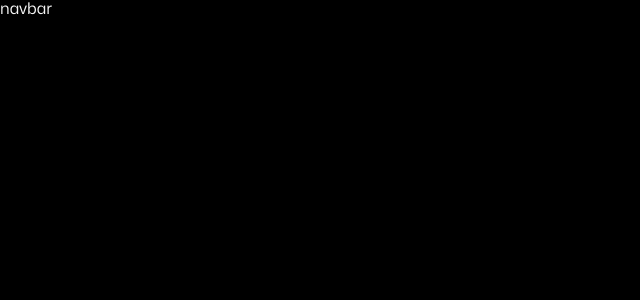
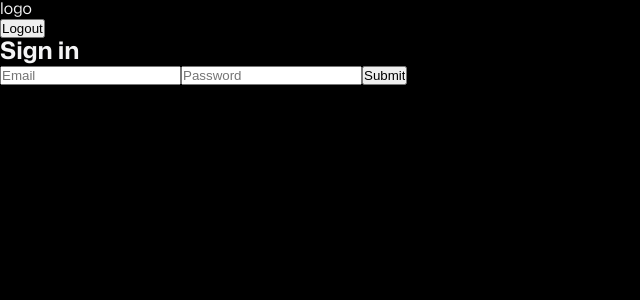
Before and after one commit to hassamboi/portfolio, a React (Create React App) app in the folder frontend/: page /signin in a window 1280 px wide. Before the commit this address had no page. Shown: the top 300 px of the page, without its empty margins (0-640 px from the left). Built offline with nearby package versions, Linux system fonts and the light colour scheme.

Commit message:
user registration and login with redux

```diff
--- a/frontend/src/App.js
+++ b/frontend/src/App.js
@@ -4,15 +4,21 @@ import 'react-toastify/dist/ReactToastify.css'
 
 import Signup from './pages/Signup'
 import Home from './pages/Home'
+import Header from './components/Header/Header'
+import Signin from './pages/Signin'
+import NotFound from './pages/NotFound'
 
 function App() {
   return (
     <div className="App">
       <BrowserRouter>
-        navbar
+        <Header />
         <Routes>
           <Route path="/" element={<Home />} />
           <Route path="/signup" element={<Signup />} />
+          <Route path="/signin" element={<Signin />} />
+          <Route path="/404" element={<NotFound />} />
+          <Route path="*" element={<Navigate to="/404" replace />} />
         </Routes>
       </BrowserRouter>
       <ToastContainer />
--- /dev/null
+++ b/frontend/src/components/Header/Header.jsx
@@ -0,0 +1,31 @@
+import React from 'react'
+import { Link, useNavigate } from 'react-router-dom'
+import { useSelector, useDispatch } from 'react-redux'
+import { logout, reset } from '../../features/auth/authSlice'
+
+export default function Header() {
+  const navigate = useNavigate()
+  const dispatch = useDispatch()
+  const { user } = useSelector(state => state.auth)
+
+  const onLogout = () => {
+    dispatch(logout())
+    dispatch(reset())
+    navigate('/')
+  }
+
+  return (
+    <header>
+      <div className="logo">logo</div>
+      <nav>
+        <ul>
+          <li>
+            <button className="btn" onClick={onLogout}>
+              Logout
+            </button>
+          </li>
+        </ul>
+      </nav>
+    </header>
+  )
+}
--- a/frontend/src/features/auth/authService.js
+++ b/frontend/src/features/auth/authService.js
@@ -6,7 +6,6 @@ const API_URL = '/api/users/'
 const register = async userData => {
   const response = await axios.post(API_URL, userData)
 
-  console.log('dispatched register', userData)
   if (response.data) {
     localStorage.setItem('user', JSON.stringify(response.data))
   }
@@ -14,8 +13,26 @@ const register = async userData => {
   return response.data
 }
 
+// register user
+const login = async userData => {
+  const response = await axios.post(API_URL + 'login', userData)
+
+  if (response.data) {
+    localStorage.setItem('user', JSON.stringify(response.data))
+  }
+
+  return response.data
+}
+
+// logout user
+const logout = () => {
+  localStorage.removeItem('user')
+}
+
 const authService = {
   register,
+  login,
+  logout,
 }
 
 export default authService
--- a/frontend/src/features/auth/authSlice.js
+++ b/frontend/src/features/auth/authSlice.js
@@ -5,7 +5,7 @@ import authService from './authService'
 const user = JSON.parse(localStorage.getItem('user'))
 
 const initialState = {
-  user: null,
+  user: user ? user : null,
   isError: false,
   isSuccess: false,
   isLoading: false,
@@ -20,6 +20,21 @@ export const register = createAsyncThunk('auth/register', async (user, thunkAPI)
     const message = (error.response && error.response.data && error.response.data.message) || error.message || error.toString()
     return thunkAPI.rejectWithValue(message)
   }
+})
+
+// login user
+export const login = createAsyncThunk('auth/login', async (user, thunkAPI) => {
+  try {
+    return await authService.login(user)
+  } catch (error) {
+    const message = (error.response && error.response.data && error.response.data.message) || error.message || error.toString()
+    return thunkAPI.rejectWithValue(message)
+  }
+})
+
+// logout user
+export const logout = createAsyncThunk('auth/logout', async () => {
+  await authService.logout()
 })
 
 export const authSlice = createSlice({
@@ -49,6 +64,23 @@ export const authSlice = createSlice({
         state.message = action.payload
         state.user = null
       })
+      .addCase(login.pending, state => {
+        state.isLoading = true
+      })
+      .addCase(login.fulfilled, (state, action) => {
+        state.isLoading = false
+        state.isSuccess = true
+        state.user = action.payload
+      })
+      .addCase(login.rejected, (state, action) => {
+        state.isLoading = false
+        state.isError = true
+        state.message = action.payload
+        state.user = null
+      })
+      .addCase(logout.fulfilled, state => {
+        state.user = null
+      })
   },
 })
 
--- /dev/null
+++ b/frontend/src/pages/NotFound.jsx
@@ -0,0 +1,9 @@
+import React from 'react'
+
+export default function NotFound() {
+  return (
+    <main className="main-wrapper">
+      <h1>404 - Page not found</h1>
+    </main>
+  )
+}
--- a/frontend/src/pages/Signin.jsx
+++ b/frontend/src/pages/Signin.jsx
@@ -1,5 +1,66 @@
-import React from 'react'
+import React, { useEffect, useState } from 'react'
+import { useDispatch, useSelector } from 'react-redux'
+import { useNavigate } from 'react-router-dom'
+import { toast } from 'react-toastify'
+import { login, reset } from '../features/auth/authSlice'
 
 export default function Signin() {
-  return <div>Signin</div>
+  const [formData, setFormData] = useState({ email: '', password: '' })
+  const { email, password } = formData
+
+  // handling redux state
+  const navigate = useNavigate()
+  const dispatch = useDispatch()
+  const { user, isLoading, isError, isSuccess, message } = useSelector(state => state.auth)
+
+  // change the states based on user input
+  const onChange = e => {
+    setFormData(prevState => ({ ...prevState, [e.target.name]: e.target.value }))
+  }
+
+  // submit form data
+  const onSubmit = e => {
+    e.preventDefault()
+    const userData = { email, password }
+    dispatch(login(userData))
+  }
+
+  // take action based on the results from api hit
+  useEffect(() => {
+    if (isError) {
+      toast.error(message)
+    }
+    if (isSuccess || user) {
+      navigate('/')
+    }
+    dispatch(reset())
+  }, [user, isError, isSuccess, message, navigate, dispatch])
+
+  if (isLoading) {
+    return <p>Loading</p>
+  }
+
+  return (
+    <main className="main-wrapper">
+      <section id="signin">
+        <div className="box">
+          {/* avatar logo */}
+          <h1>Sign in</h1>
+          <form onSubmit={onSubmit}>
+            <input type="email" name="email" id="email" value={email} placeholder="Email" onChange={onChange} required />
+            <input
+              type="password"
+              name="password"
+              id="password"
+              value={password}
+              placeholder="Password"
+              onChange={onChange}
+              required
+            />
+            <input type="submit" className="form-btn" />
+          </form>
+        </div>
+      </section>
+    </main>
+  )
 }
--- a/frontend/src/pages/Signup.jsx
+++ b/frontend/src/pages/Signup.jsx
@@ -72,9 +72,7 @@ export default function Signup() {
               onChange={onChange}
               required
             />
-            <button type="submit" className="btn">
-              Submit
-            </button>
+            <input type="submit" className="form-btn" />
           </form>
         </div>
       </section>
```
